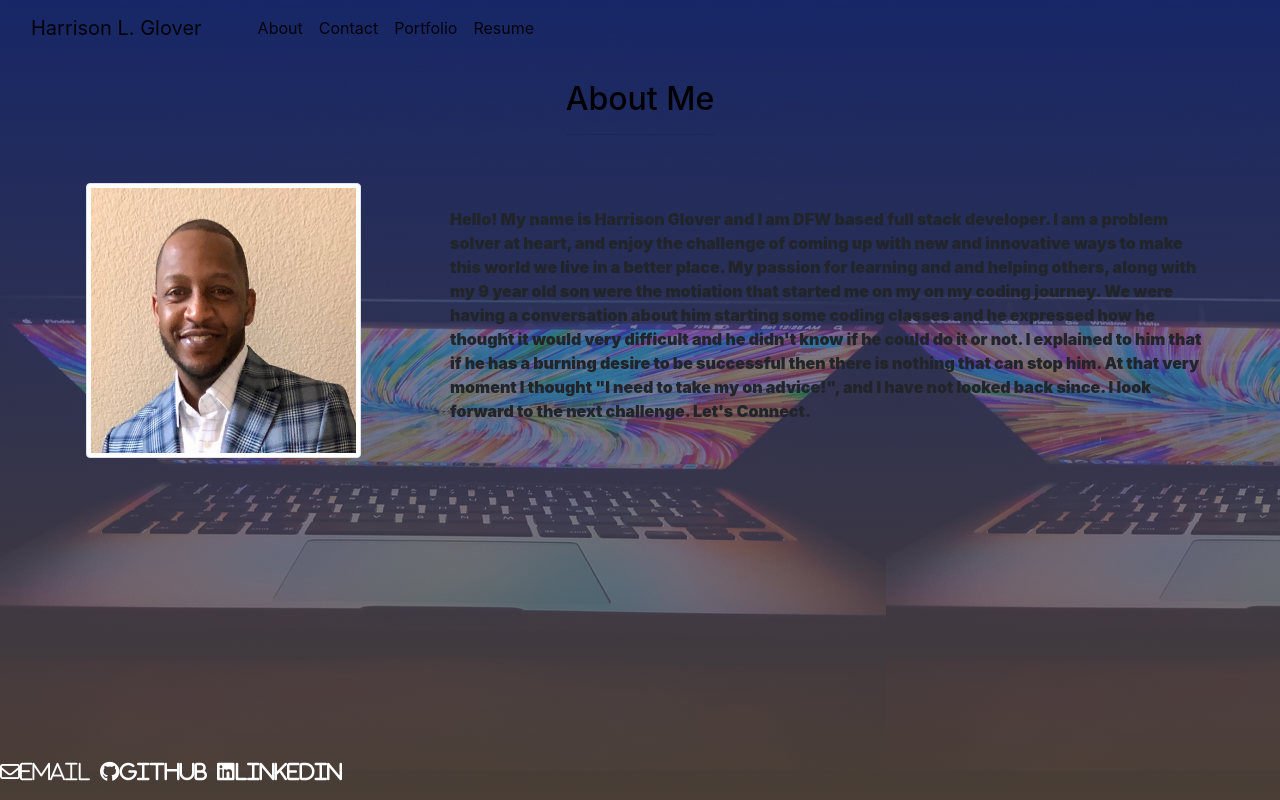
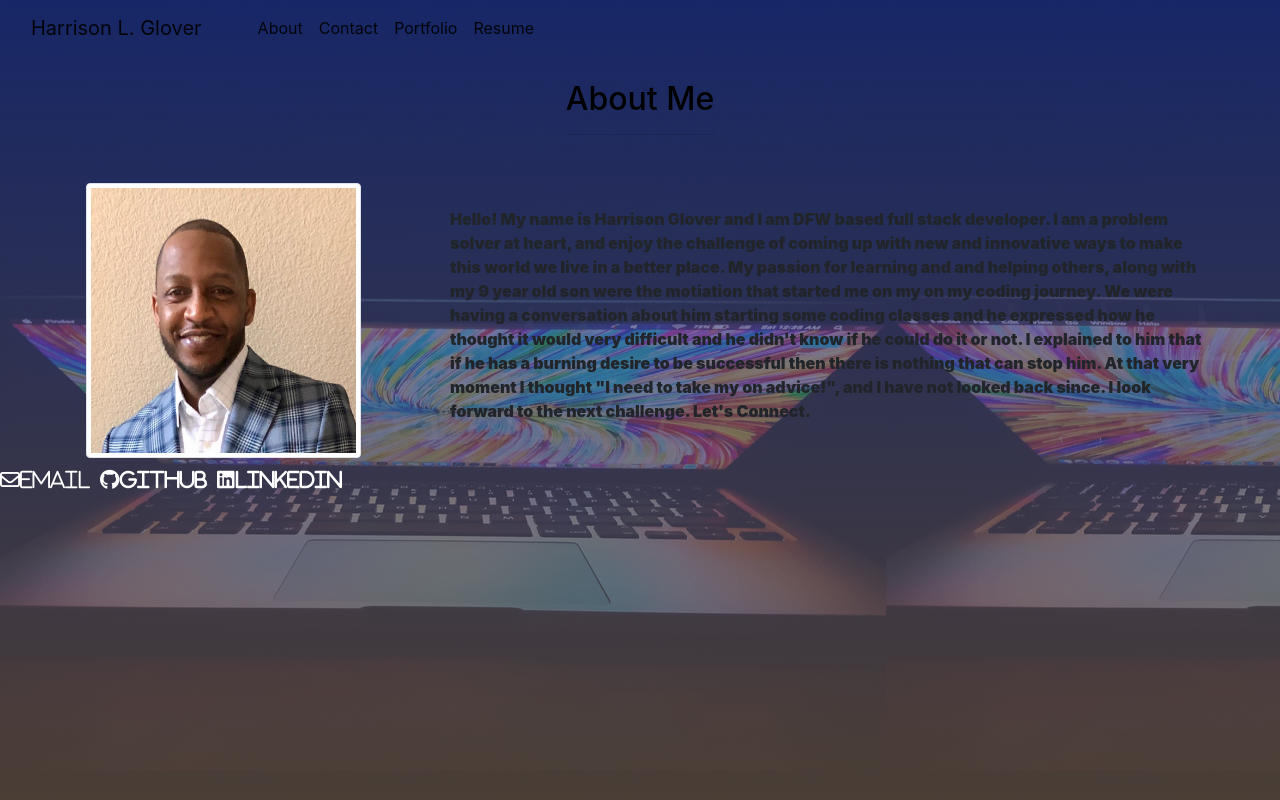
Before and after one commit to Glove1911/New-Portfolio, a React (Create React App) app: page / in a window 1280 px wide. Built offline with nearby package versions, Linux system fonts and the light colour scheme.

Commit message:
removed fixed footer

```diff
--- a/src/styles.css
+++ b/src/styles.css
@@ -10,7 +10,9 @@
 
 .App {
     height: 100vh !important;
+    /* position:fixed; */
     overflow: scroll !important;
+
 }
     /* html {
         margin: 0px;
@@ -24,7 +26,7 @@
 
   #footer {
     height: 50px;
-    position: fixed;
+    /* position: fixed; */
     bottom: 0;
     width: 100%;
 
```
